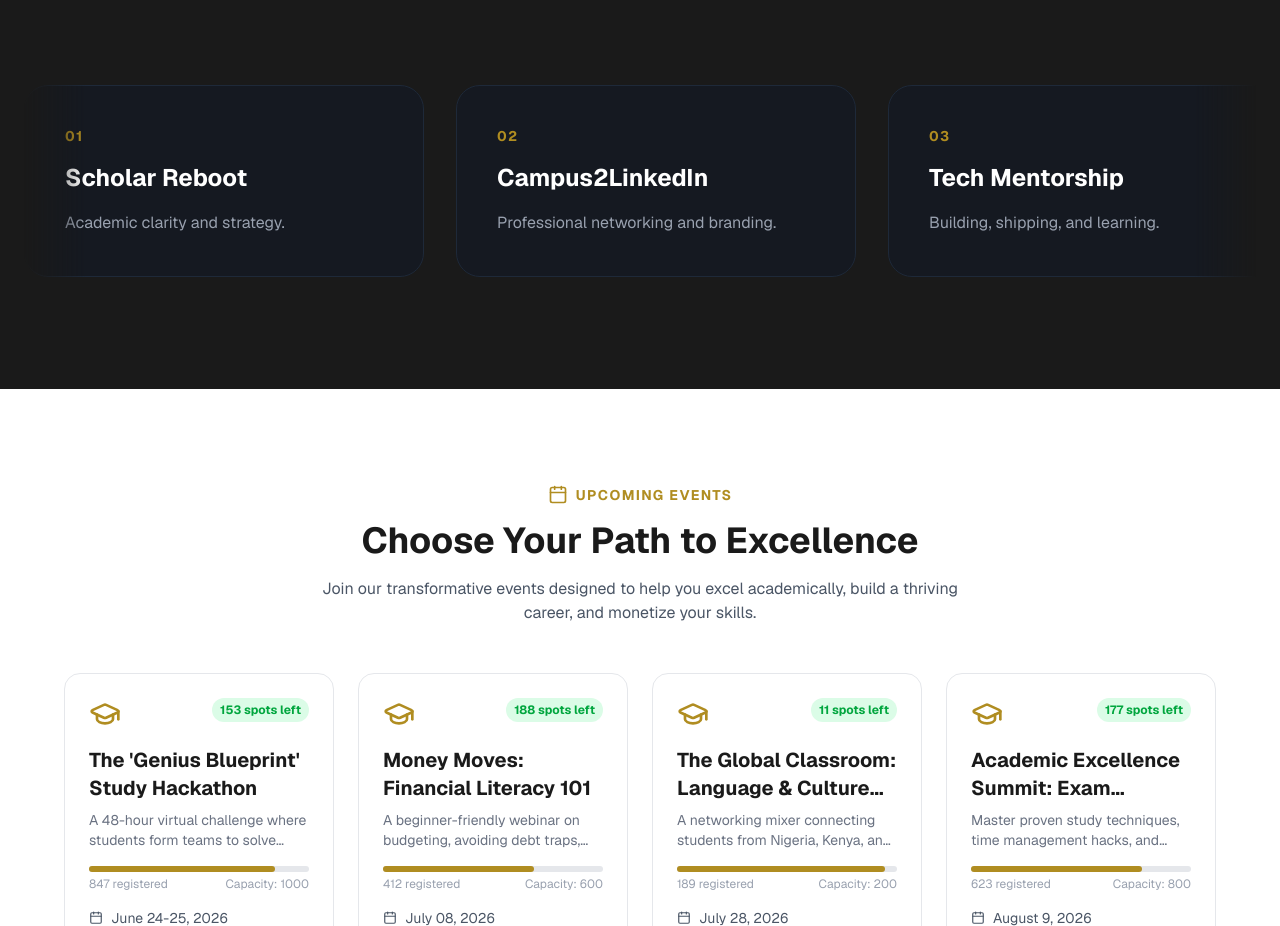
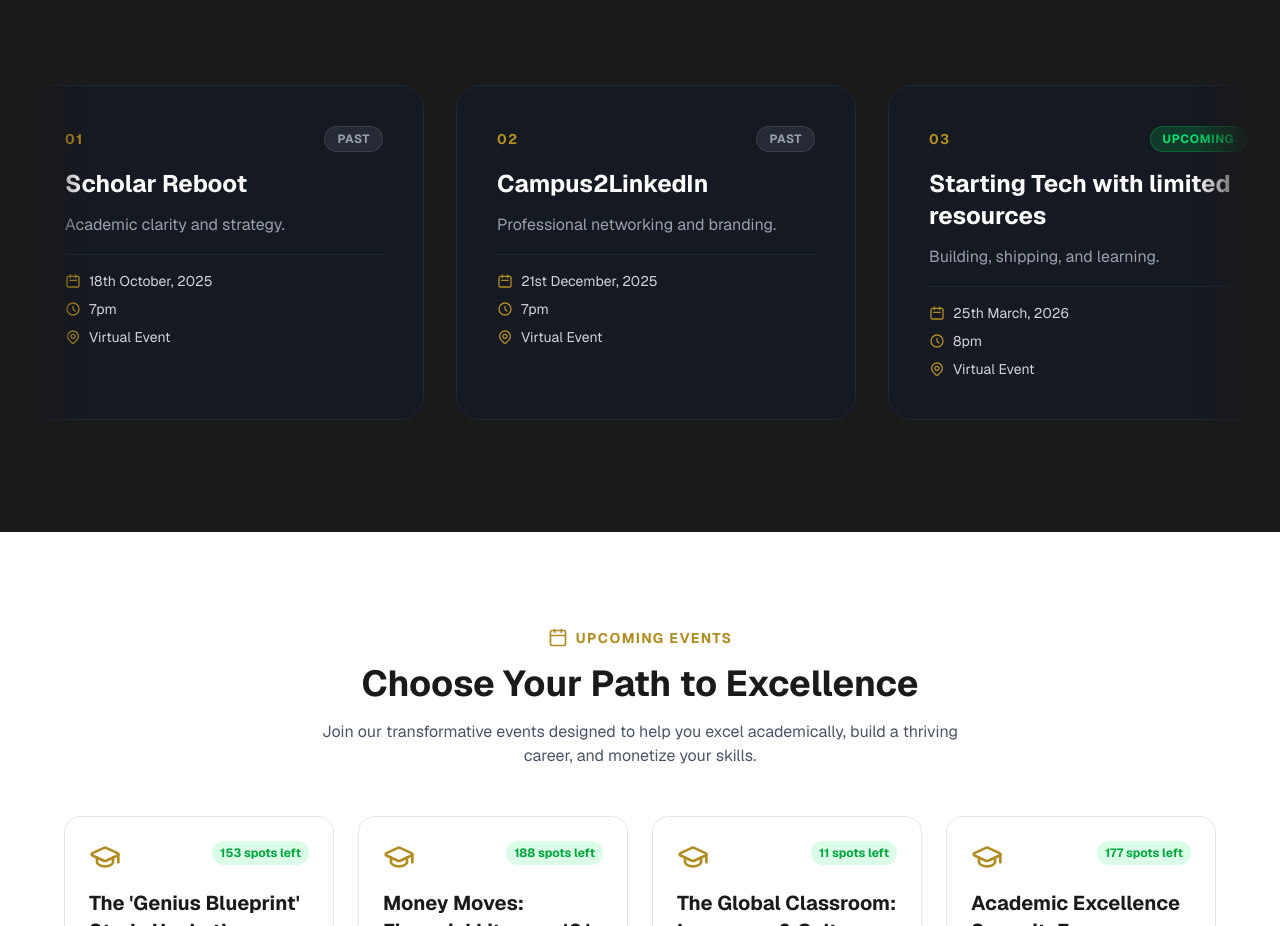
Before and after one commit to georgegoodluck/nextwave, a Next.js app: page / in a window 1280 px wide. Shown: the part 1406-2332 px from the top of the page. Built offline with nearby package versions, Linux system fonts and the light colour scheme.

Commit message:
feat: build programs

```diff
--- a/components/SuccessMessage.tsx
+++ b/components/SuccessMessage.tsx
@@ -9,7 +9,7 @@ interface SuccessMessageProps {
 
 export const SuccessMessage: React.FC<SuccessMessageProps> = ({ event }) => {
   return (
-    <section className="py-16 px-6 bg-white rounded-3xl max-w-2xl mx-auto shadow-sm border border-gray-100">
+    <section className="py-16 px-6 bg-white rounded-3xl max-w-2xl mx-auto shadow-sm border border-gray-100 mt-3">
       <div className="text-center">
         <div className="flex justify-center mb-6">
           <div className="bg-green-50 p-4 rounded-full">
--- a/components/sections/Programs.tsx
+++ b/components/sections/Programs.tsx
@@ -1,30 +1,102 @@
 "use client";
 
+import { PROGRAMS, Program } from "@/data/programs";
+
 export default function Programs() {
-  const initiatives = [
-    { title: "Scholar Reboot", desc: "Academic clarity and strategy." },
-    { title: "Campus2LinkedIn", desc: "Professional networking and branding." },
-    { title: "Tech Mentorship", desc: "Building, shipping, and learning." },
-    { title: "Global Fellowship", desc: "Cross-border academic collaboration." },
-  ];
-
   return (
     <section id="programs" className="py-24 bg-[#1A1A1A] text-white">
       <div className="max-w-7xl mx-auto px-6">
-        <h2 className="text-4xl font-bold mb-16 text-center">Our Initiatives</h2>
+        <h2 className="text-4xl font-bold mb-16 text-center">
+          Our Initiatives
+        </h2>
 
         {/* Container with fade mask and snap behavior */}
         <div className="flex gap-8 overflow-x-auto snap-x snap-mandatory mask-fade no-scrollbar py-4">
-          {initiatives.map((item, index) => (
+          {PROGRAMS.map((item, index) => (
             <div
               key={item.title}
               className="min-w-[320px] md:min-w-100 snap-center p-10 rounded-3xl border border-gray-800 bg-gray-900/50 hover:bg-gray-800 transition-all duration-300 hover:border-[#B08D21] hover:-translate-y-2 cursor-pointer"
             >
-              <div className="text-sm font-bold text-[#B08D21] mb-4 uppercase tracking-widest">
-                0{index + 1}
+              {/* Status Badge */}
+              <div className="flex items-center justify-between mb-4">
+                <div className="text-sm font-bold text-[#B08D21] uppercase tracking-widest">
+                  0{index + 1}
+                </div>
+                <span
+                  className={`text-xs font-bold uppercase tracking-wider px-3 py-1 rounded-full ${
+                    item.status === "Upcoming"
+                      ? "bg-green-500/20 text-green-400 border border-green-500/30"
+                      : item.status === "Coming Soon"
+                        ? "bg-yellow-500/20 text-yellow-400 border border-yellow-500/30"
+                        : "bg-gray-500/20 text-gray-400 border border-gray-500/30"
+                  }`}
+                >
+                  {item.status}
+                </span>
               </div>
-              <h4 className="text-white font-bold text-2xl mb-4">{item.title}</h4>
-              <p className="text-gray-400 leading-relaxed">{item.desc}</p>
+
+              <h4 className="text-white font-bold text-2xl mb-3">
+                {item.title}
+              </h4>
+              <p className="text-gray-400 leading-relaxed mb-4">{item.desc}</p>
+
+              {/* Event Details */}
+              <div className="space-y-2 text-sm border-t border-gray-800 pt-4 mt-2">
+                <div className="flex items-center gap-2 text-gray-300">
+                  <svg
+                    className="w-4 h-4 text-[#B08D21]"
+                    fill="none"
+                    stroke="currentColor"
+                    viewBox="0 0 24 24"
+                  >
+                    <path
+                      strokeLinecap="round"
+                      strokeLinejoin="round"
+                      strokeWidth="2"
+                      d="M8 7V3m8 4V3m-9 8h10M5 21h14a2 2 0 002-2V7a2 2 0 00-2-2H5a2 2 0 00-2 2v12a2 2 0 002 2z"
+                    />
+                  </svg>
+                  <span>{item.date}</span>
+                </div>
+                <div className="flex items-center gap-2 text-gray-300">
+                  <svg
+                    className="w-4 h-4 text-[#B08D21]"
+                    fill="none"
+                    stroke="currentColor"
+                    viewBox="0 0 24 24"
+                  >
+                    <path
+                      strokeLinecap="round"
+                      strokeLinejoin="round"
+                      strokeWidth="2"
+                      d="M12 8v4l3 3m6-3a9 9 0 11-18 0 9 9 0 0118 0z"
+                    />
+                  </svg>
+                  <span>{item.time}</span>
+                </div>
+                <div className="flex items-center gap-2 text-gray-300">
+                  <svg
+                    className="w-4 h-4 text-[#B08D21]"
+                    fill="none"
+                    stroke="currentColor"
+                    viewBox="0 0 24 24"
+                  >
+                    <path
+                      strokeLinecap="round"
+                      strokeLinejoin="round"
+                      strokeWidth="2"
+                      d="M17.657 16.657L13.414 20.9a1.998 1.998 0 01-2.827 0l-4.244-4.243a8 8 0 1111.314 0z"
+                    />
+                    <path
+                      strokeLinecap="round"
+                      strokeLinejoin="round"
+                      strokeWidth="2"
+                      d="M15 11a3 3 0 11-6 0 3 3 0 016 0z"
+                    />
+                  </svg>
+                  <span>{item.venue}</span>
+                </div>
+              </div>
             </div>
           ))}
         </div>
--- a/components/sections/Registration.tsx
+++ b/components/sections/Registration.tsx
@@ -2,7 +2,7 @@
 
 import React from "react";
 import { Calendar } from "lucide-react";
-import { UPCOMING_EVENTS } from "@/data/events"; // ✅ Now this exists
+import { UPCOMING_EVENTS } from "@/data/events";
 import { useRegistration } from "@/hooks/useRegistration";
 import { EventCard } from "@/components/EventCard";
 import { RegistrationForm } from "@/components/RegistrationForm";
--- /dev/null
+++ b/data/programs.ts
@@ -0,0 +1,43 @@
+export interface Program {
+  title: string;
+  desc: string;
+  date: string;
+  time: string;
+  venue: string;
+  status: "Upcoming" | "Past" | "Coming Soon";
+}
+
+export const PROGRAMS: Program[] = [
+  {
+    title: "Scholar Reboot",
+    desc: "Academic clarity and strategy.",
+    date: "18th October, 2025",
+    time: "7pm",
+    venue: "Virtual Event",
+    status: "Past",
+  },
+  {
+    title: "Campus2LinkedIn",
+    desc: "Professional networking and branding.",
+    date: "21st December, 2025",
+    time: "7pm",
+    venue: "Virtual Event",
+    status: "Past",
+  },
+  {
+    title: "Starting Tech with limited resources",
+    desc: "Building, shipping, and learning.",
+    date: "25th March, 2026",
+    time: "8pm",
+    venue: "Virtual Event",
+    status: "Upcoming",
+  },
+  {
+    title: "Global Fellowship",
+    desc: "Cross-border academic collaboration.",
+    date: "Coming Soon",
+    time: "TBA",
+    venue: "Virtual & Physical",
+    status: "Coming Soon",
+  },
+];
```
